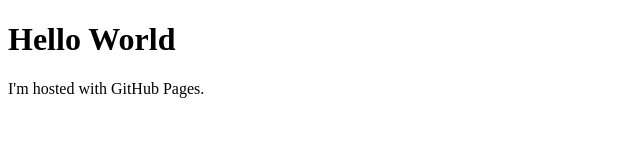
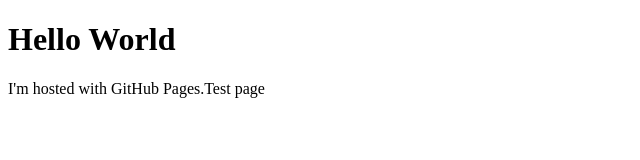
Before and after one commit to shiva1791/shiva1791.github.io, a plain HTML site: page Index.html in a window 1280 px wide. Shown: the full height of the page, 0-640 px from the left. Drawn offline with Linux system fonts and the light colour scheme.

Commit message:
test commit

```diff
--- a/Index.html
+++ b/Index.html
@@ -2,6 +2,6 @@
 <html>
 <body>
 <h1>Hello World</h1>
-<p>I'm hosted with GitHub Pages.</p>
+<p>I'm hosted with GitHub Pages.Test page</p>
 </body>
 </html>
```
